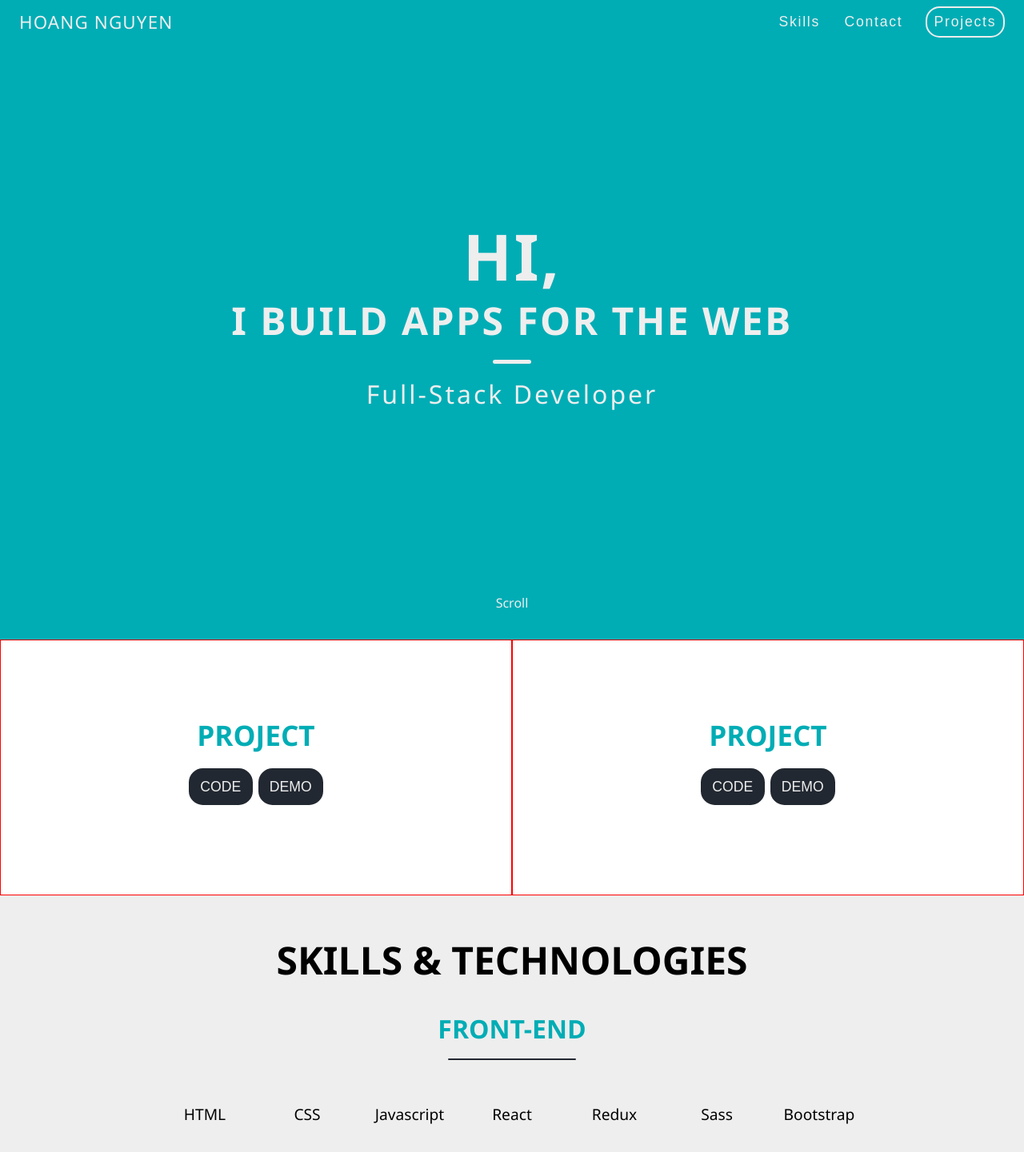
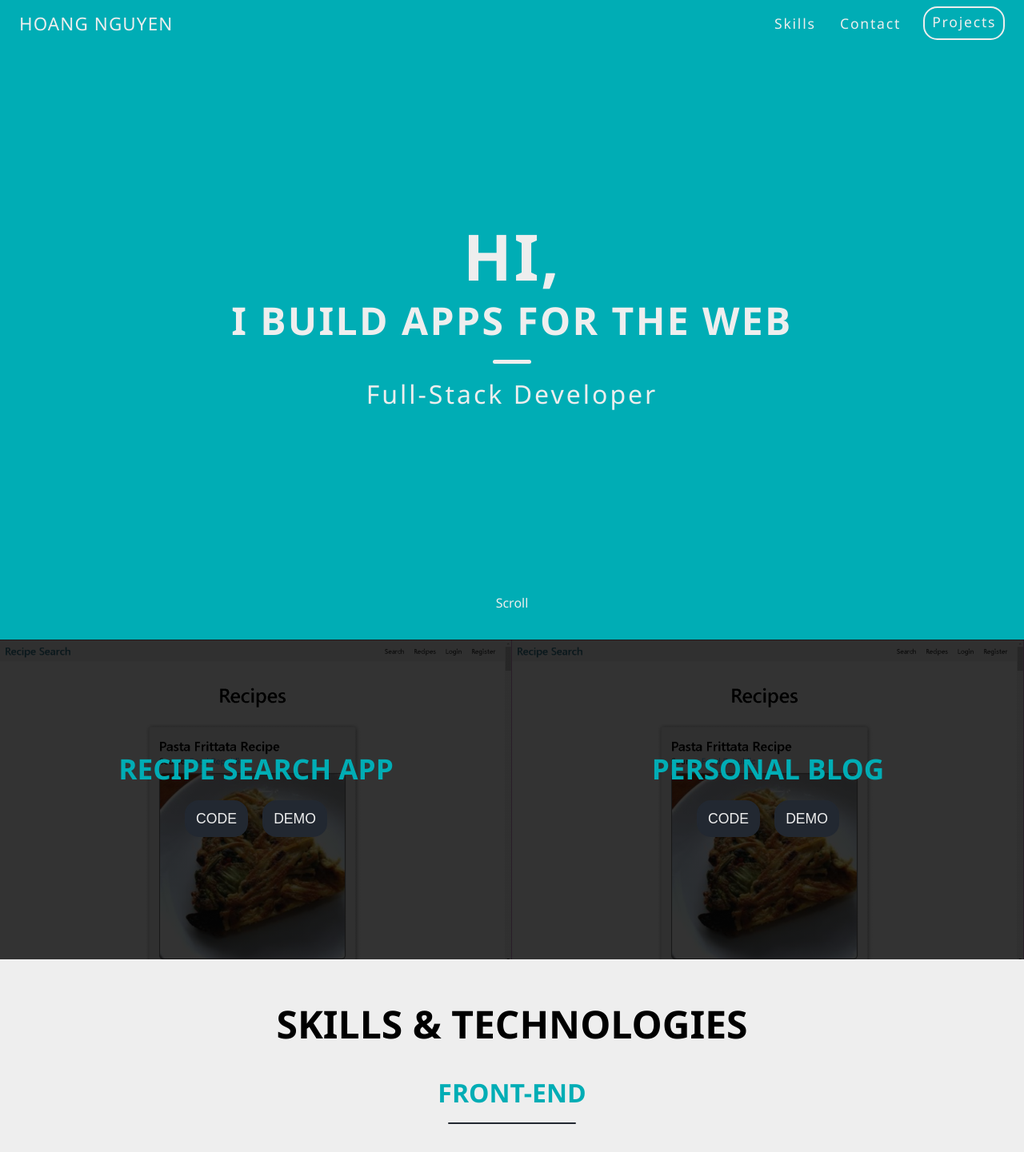
Before and after one commit to HoangNguyen-CA-old/portfolio, a React (Create React App) app: page / in a window 1280 px wide. Shown: the top 1441 px of the page at 80% size. Built offline with nearby package versions, Linux system fonts and the light colour scheme.

Commit message:
changed styling of projects section, added info for recipe app

```diff
--- a/package.json
+++ b/package.json
@@ -11,6 +11,7 @@
     "react": "^16.13.1",
     "react-dom": "^16.13.1",
     "react-scripts": "3.4.1",
+    "react-scroll": "^1.8.0",
     "styled-components": "^5.1.1"
   },
   "scripts": {
--- a/src/components/NavLinks/NavLink/NavLink.js
+++ b/src/components/NavLinks/NavLink/NavLink.js
@@ -1,5 +1,7 @@
 import React from 'react';
 import styled, { css } from 'styled-components';
+
+import { Link } from 'react-scroll';
 
 const Highlighted = css`
   border-radius: 1em;
@@ -21,7 +23,7 @@ const Highlighted = css`
   }
 `;
 
-const Link = styled.button`
+const StyledLink = styled(Link)`
   background: transparent;
   border: none;
   color: ${({ theme }) => theme.colors.light};
@@ -53,7 +55,7 @@ const Link = styled.button`
 `;
 
 const NavLink = (props) => {
-  return <Link {...props}>{props.children}</Link>;
+  return <StyledLink {...props}>{props.children}</StyledLink>;
 };
 
 export default NavLink;
--- a/src/components/NavLinks/NavLinks.js
+++ b/src/components/NavLinks/NavLinks.js
@@ -5,9 +5,15 @@ import NavLink from './NavLink/NavLink';
 const NavLinks = (props) => {
   return (
     <>
-      <NavLink>Skills</NavLink>
-      <NavLink>Contact</NavLink>
-      <NavLink em={true}>Projects</NavLink>
+      <NavLink to={'skills'} duration={500} smooth={true}>
+        Skills
+      </NavLink>
+      <NavLink to={'contact'} duration={500} smooth={true}>
+        Contact
+      </NavLink>
+      <NavLink em={true} to={'projects'} duration={500} smooth={true}>
+        Projects
+      </NavLink>
     </>
   );
 };
--- a/src/components/Project/Project.js
+++ b/src/components/Project/Project.js
@@ -6,7 +6,6 @@ import Button from '../../components/UI/Button/Button';
 const Container = styled.div`
   display: flex;
   flex-direction: column;
-  border: 1px solid red;
 
   padding: 1em;
 
@@ -14,9 +13,23 @@ const Container = styled.div`
   align-items: center;
 
   width: 100%;
-  height: 20em;
+  height: 100%;
 
-  background-color: white;
+  background-image: linear-gradient(
+      to left,
+      rgba(0, 0, 0, 0.8),
+      rgba(0, 0, 0, 0.8)
+    ),
+    url(${(props) => props.background});
+  background-size: cover;
+  background-position: top;
+  transition: 0.2s ease-out;
+`;
+
+const OverflowContainer = styled.div`
+  overflow: hidden;
+  width: 100%;
+  height: 25em;
 
   @media ${({ theme }) => theme.breakpoints.tablet} {
     width: 50%;
@@ -24,9 +37,11 @@ const Container = styled.div`
 `;
 
 const StyledButton = styled(Button)`
-  margin: 1em 0.2em;
+  margin: 0 0.5em;
 `;
-const ButtonContainer = styled.div``;
+const ButtonContainer = styled.div`
+  margin: 1em 0;
+`;
 
 const Header = styled.h3`
   font-size: 2.2rem;
@@ -34,15 +49,23 @@ const Header = styled.h3`
   color: ${({ theme }) => theme.colors.primary};
 `;
 
-const Project = () => {
+const Project = (props) => {
+  const handleOpenCode = () => {
+    window.open(props.codeLink, '_blank');
+  };
+  const handleOpenDemo = () => {
+    window.open(props.demoLink, '_blank');
+  };
   return (
-    <Container>
-      <Header>Project</Header>
-      <ButtonContainer>
-        <StyledButton>Code</StyledButton>
-        <StyledButton>Demo</StyledButton>
-      </ButtonContainer>
-    </Container>
+    <OverflowContainer id='projects'>
+      <Container background={props.background}>
+        <Header>{props.header}</Header>
+        <ButtonContainer>
+          <StyledButton onClick={handleOpenCode}>Code</StyledButton>
+          <StyledButton onClick={handleOpenDemo}>Demo</StyledButton>
+        </ButtonContainer>
+      </Container>
+    </OverflowContainer>
   );
 };
 
--- a/src/containers/Contact/Contact.js
+++ b/src/containers/Contact/Contact.js
@@ -106,7 +106,7 @@ class Contact extends Component {
 
   render() {
     return (
-      <Container>
+      <Container id='contact'>
         <Header>Get in touch</Header>
         <TopRow>
           <IconWrapper href='https://github.com/HoangNguyen-CA/'>
--- a/src/containers/Projects/Projects.js
+++ b/src/containers/Projects/Projects.js
@@ -2,6 +2,8 @@ import React, { Component } from 'react';
 import styled from 'styled-components';
 
 import Project from '../../components/Project/Project';
+
+import recipeAppImage from '../../assets/images/recipe-app.png';
 
 const Container = styled.div`
   display: flex;
@@ -12,11 +14,21 @@ const Container = styled.div`
 `;
 
 export class Projects extends Component {
-  render() {
+  render(props) {
     return (
       <Container>
-        <Project></Project>
-        <Project></Project>
+        <Project
+          header='Recipe Search App'
+          background={recipeAppImage}
+          codeLink='https://github.com/HoangNguyen-CA/cooking-recipe-app'
+          demoLink='https://recipe-app-000.herokuapp.com'
+        ></Project>
+        <Project
+          header='Personal Blog'
+          background={recipeAppImage}
+          codeLink='https://github.com/HoangNguyen-CA/cooking-recipe-app'
+          demoLink='https://recipe-app-000.herokuapp.com'
+        ></Project>
       </Container>
     );
   }
--- a/src/containers/Skills/Skills.js
+++ b/src/containers/Skills/Skills.js
@@ -18,7 +18,7 @@ const Header = styled.h2`
 
 const Skills = () => {
   return (
-    <Container>
+    <Container id='skills'>
       <Header>Skills & Technologies</Header>
       <SkillRow header='Front-End' icons={frontendIcons}></SkillRow>
       <SkillRow header='Back-End' icons={backendIcons}></SkillRow>
```
Also changed, not shown: src/assets/images/recipe-app.png (added), 1 other file (tests, documents, lock files or other folders).
